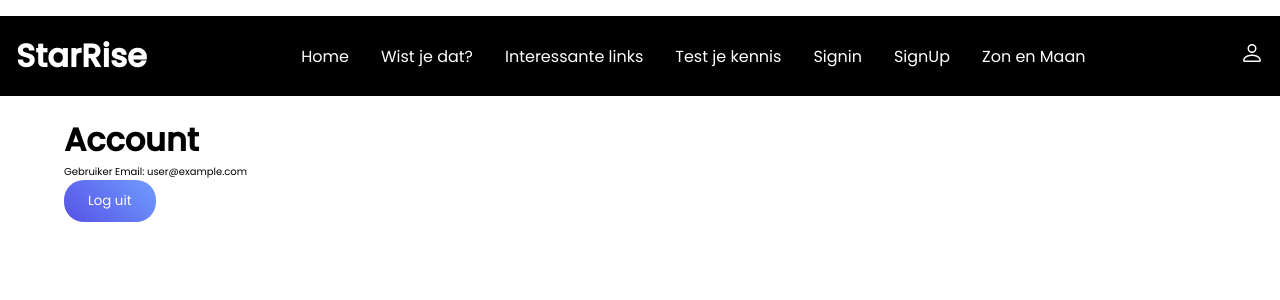
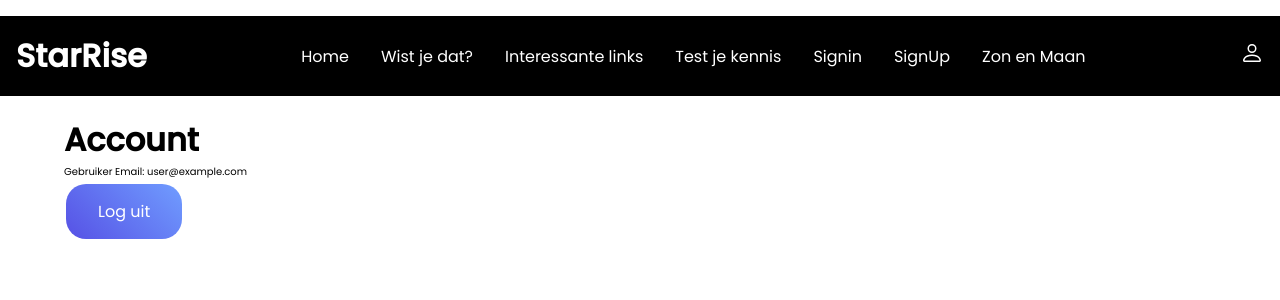
Before and after one commit to buffelmania/starrise-novi-frontend, a React (Create React App) app: page /Account in a window 1280 px wide. Shown: the top 300 px of the page. Built offline with nearby package versions, Linux system fonts and the light colour scheme; no server answers; sample sign-in values are in the browser's storage.

Commit message:
AccountPage map aangemaakt en Button component in Account gezet.

```diff
--- a/src/App.js
+++ b/src/App.js
@@ -8,7 +8,7 @@ import Signin from "./Pages/Signin";
 import SignUp from "./Pages/SignUp";
 import Home from "./Pages/Home";
 import ZonEnMaan from "./Pages/ZonEnMaan";
-import Account from "./Pages/Account";
+import Account from "./Pages/AccountPage/Account";
 import {AuthContextProvider} from "./context/AuthContext";
 import ProtectedRoute from "./components/ProtectedRoute";
 import Quiz from "./components/Quiz/Quiz";
--- a/src/Pages/Account.js
+++ b/src/Pages/AccountPage/Account.js
@@ -1,7 +1,8 @@
 import React from 'react'
 import {useNavigate} from "react-router-dom";
-import "../components/account/AccountStyles.css"
-import {UserAuth} from "../context/AuthContext";
+import "./AccountStyles.css"
+import {UserAuth} from "../../context/AuthContext";
+import Button from "../../components/Button/Button";
 
 function Account(){
     const {user, logout} = UserAuth();
@@ -18,7 +19,7 @@ try {
         <div className="Account">
             <h2>Account</h2>
             <p>Gebruiker Email: {user && user.email }</p>
-            <button onClick={handleLogout}>Log uit</button>
+            <Button label="Log uit" onClick={handleLogout} />
         </div>
     )
 }
```
Also changed, not shown: src/Pages/AccountPage/AccountStyles.css (renamed from src/components/account/AccountStyles.css).
